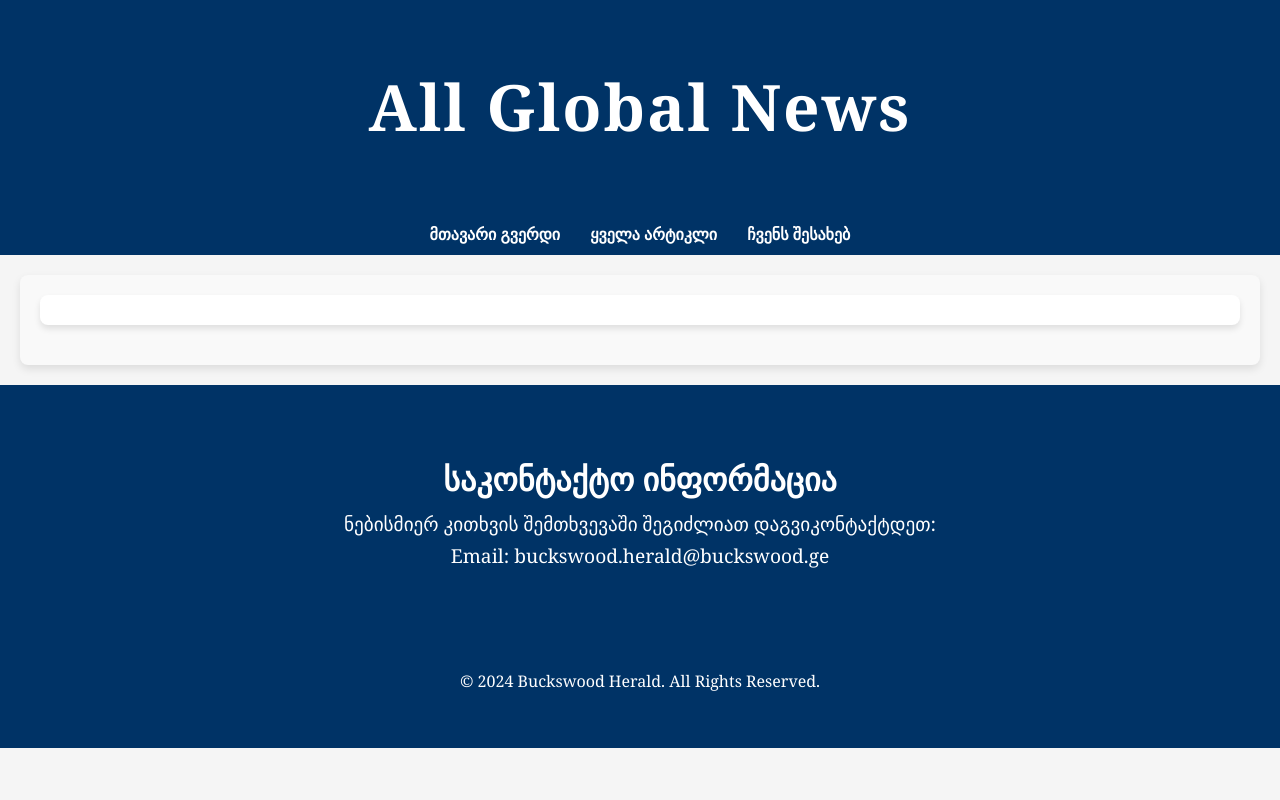
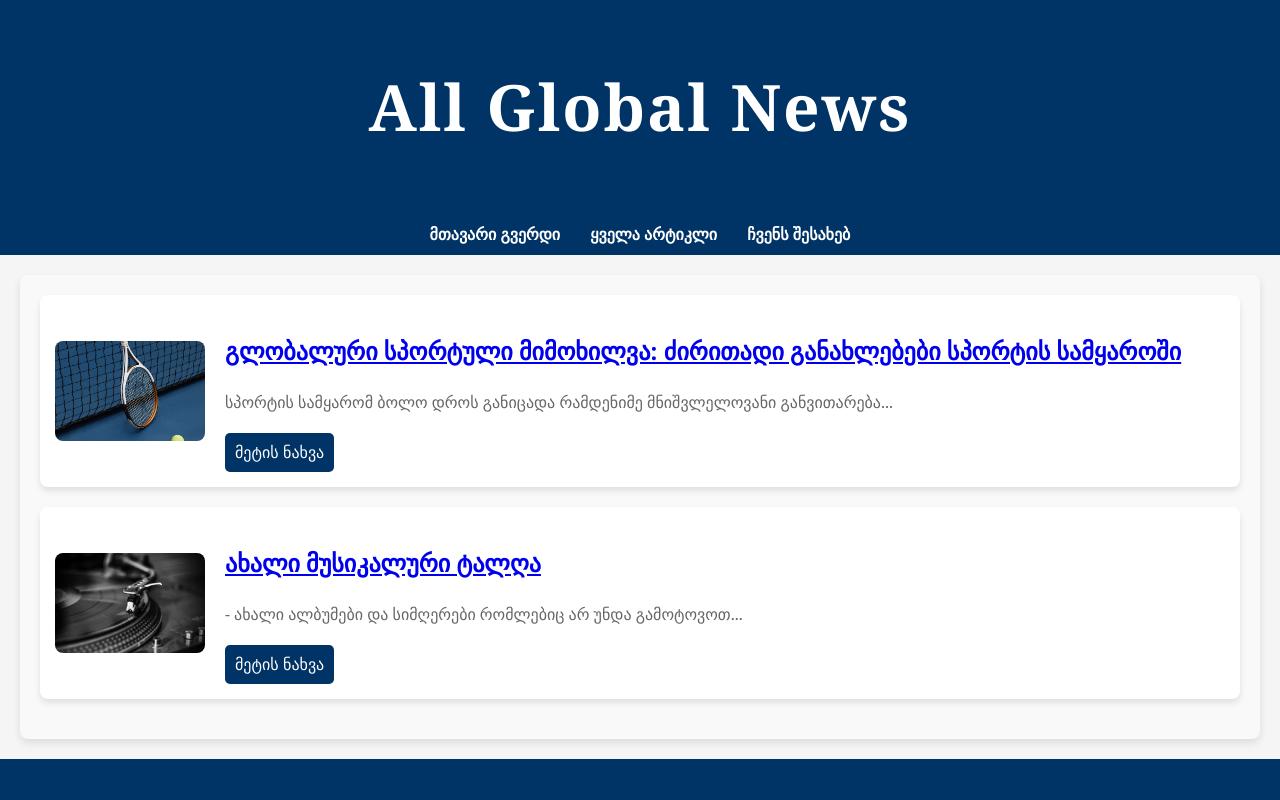
Before and after one commit to herald123644/buckswood-herald, a plain HTML site: page all-global.html in a window 1280 px wide. Shown: the top 800 px of the page. Drawn offline with Linux system fonts and the light colour scheme.

Commit message:
Updated articles

```diff
--- a/all-global.html
+++ b/all-global.html
@@ -32,8 +32,26 @@
 <!-- All Global News Section -->
 <section class="article-list-section">
     <div class="article-item">
+    <img src="imagess/sport.jpg" alt="Global News Image">
+    <div class="article-content">
+    <h3><a href="sports1.html">გლობალური სპორტული
+        მიმოხილვა: ძირითადი
 
+        განახლებები სპორტის სამყაროში</a></h3>
+    <p>სპორტის სამყარომ ბოლო დროს განიცადა რამდენიმე მნიშვლელოვანი
+        განვითარება...</p>
+    <a href="sports1.html"><button class="read-more">მეტის ნახვა</button></a>
     </div>
+    </div>
+
+    <div class="article-item">
+        <img src="imagess/music-cover.jpg" alt="Global News Image">
+        <div class="article-content">
+        <h3><a href="music1.html">ახალი მუსიკალური ტალღა</a></h3>
+        <p> - ახალი ალბუმები და სიმღერები რომლებიც არ უნდა გამოტოვოთ...</p>
+        <a href="sports1.html"><button class="read-more">მეტის ნახვა</button></a>
+        </div>
+        </div>
 </section>
 
 <footer>
```
Also changed, not shown: all-news.html (+8 -1 lines), index.html (+11 -6 lines).
